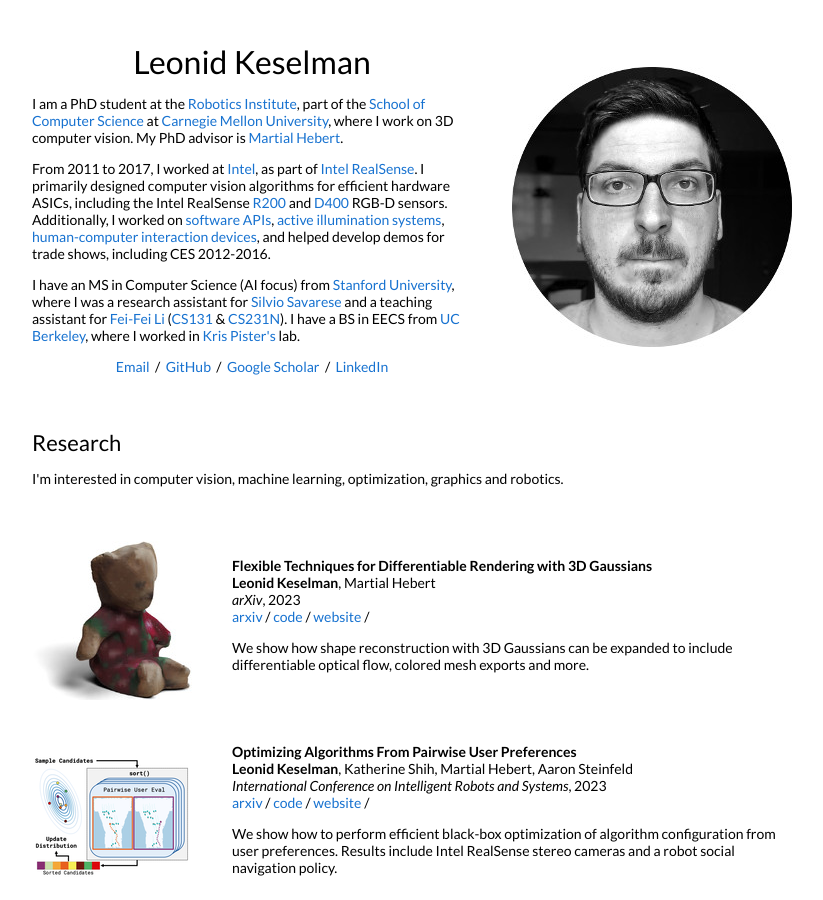
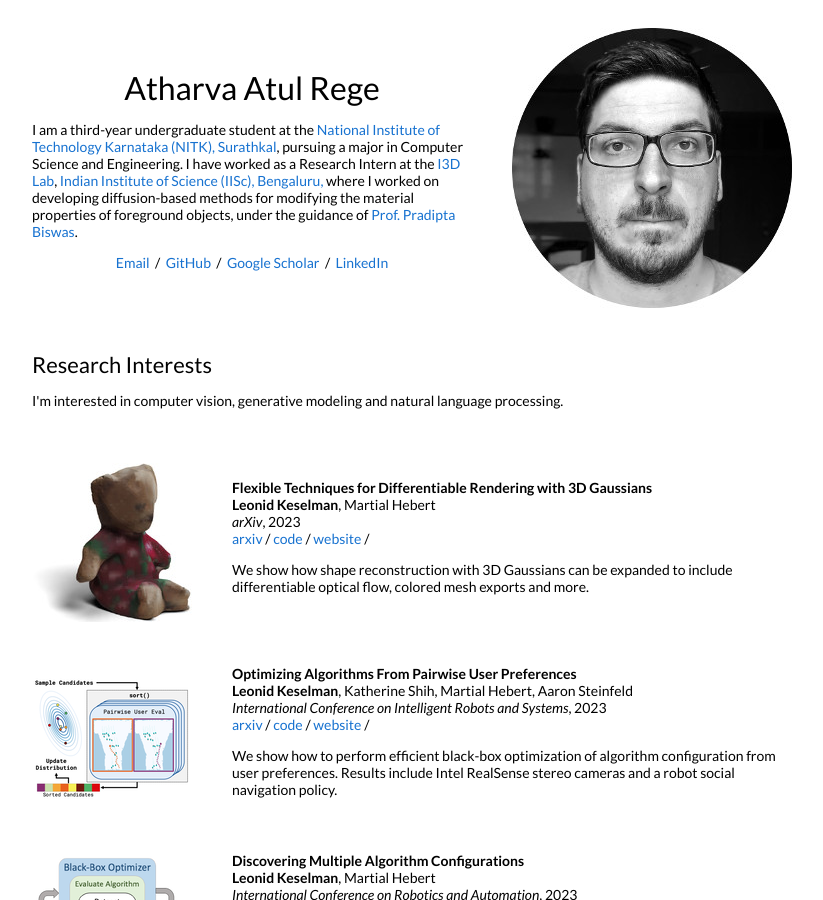
Before and after one commit to Atharva-Rege/atharva-rege.github.io, a Jekyll site: the page built from _posts/2023-08-28-3dgaussians.markdown, in a window 1280 px wide and 900 px high. Shown: the whole window, without its empty margins (228-1051 px from the left). Built offline with Jekyll 4.4.1, drawn with Linux system fonts in a browser that asks for light colours.

Commit message:
Update default.html

```diff
--- a/_layouts/default.html
+++ b/_layouts/default.html
@@ -32,21 +32,16 @@
           <tr style="padding:0px">
             <td style="padding:2.5%;width:60%;vertical-align:middle">
               <h1>
-                Leonid Keselman
+                Atharva Atul Rege
               </h1>
-              <p>I am a PhD student at the <a href="https://www.ri.cmu.edu/">Robotics Institute</a>, part of the <a href="https://www.scs.cmu.edu/">School of Computer Science</a> at <a href="https://www.cmu.edu/">Carnegie Mellon University</a>, where I work on 3D computer vision. My PhD advisor is <a href="http://www.cs.cmu.edu/~hebert/">Martial Hebert</a>.
+              <p>I am a third-year undergraduate student at the <a href="https://www.nitk.ac.in/">National Institute of Technology Karnataka (NITK), Surathkal</a>, pursuing a major in Computer Science and Engineering. I have worked as a Research Intern at the <a href="https://cambum.net/I3D.htm">I3D Lab</a>, <a href="https://www.nitk.ac.in/">Indian Institute of Science (IISc), Bengaluru,</a> where I worked on developing diffusion-based methods for modifying the material properties of foreground objects, under the guidance of <a href="https://cambum.net/PB/">Prof. Pradipta Biswas</a>.
               </p>
-              <p>
-                From 2011 to 2017, I worked at <a href="https://www.intel.com">Intel</a>, as part of <a href="https://www.intelrealsense.com/">Intel RealSense</a>. I primarily designed computer vision algorithms for efficient hardware ASICs, including the Intel RealSense <a href="https://software.intel.com/en-us/articles/realsense-r200-camera">R200</a> and <a href="https://software.intel.com/en-us/realsense/d400">D400</a> RGB-D sensors. Additionally, I worked on <a href="https://github.com/IntelRealSense/librealsense">software APIs</a>, <a href="https://patents.google.com/patent/US9992474B2">active illumination systems</a>, <a href="https://patents.google.com/patent/US9304597">human-computer interaction devices</a>, and helped develop demos for trade shows, including CES 2012-2016.
-              </p>
-              <p>
-                I have an MS in Computer Science (AI focus) from <a href="http://cs.stanford.edu">Stanford University</a>, where I was a research assistant for <a href="http://svl.stanford.edu/">Silvio Savarese</a> and a teaching assistant for <a href="http://svl.stanford.edu/">Fei-Fei Li</a> (<a href="http://vision.stanford.edu/teaching/cs131_fall1617/">CS131</a> & <a href="http://cs231n.stanford.edu/2017/">CS231N</a>). I have a BS in EECS from <a href="http://www.eecs.berkeley.edu/">UC Berkeley</a>, where I worked in <a href="https://people.eecs.berkeley.edu/~pister/">Kris Pister's</a> lab.
-              </p>
+
               <p style="text-align:center">
-                <a target="_blank" href="https://mailhide.io/e/B8TyS"> Email</a> &nbsp;/&nbsp;
-                <a href="https://github.com/leonidk">GitHub</a> &nbsp;/&nbsp;
-                <a href="https://scholar.google.com/citations?user=GCYG4GoAAAAJ">Google Scholar</a> &nbsp;/&nbsp;
-                <a href="https://www.linkedin.com/in/lkeselman"> LinkedIn </a>
+                <a target="_blank" href="https://mailhide.io/en"> Email</a> &nbsp;/&nbsp;
+                <a href="https://github.com/Atharva-Rege">GitHub</a> &nbsp;/&nbsp;
+                <a href="">Google Scholar</a> &nbsp;/&nbsp;
+                <a href="https://www.linkedin.com/in/atharva-rege-467543312/"> LinkedIn </a>
               </p>
             </td>
             <td style="padding:2.5%;width:40%;max-width:40%">
@@ -58,9 +53,9 @@
         <table style="width:100%;border:0px;border-spacing:0px;border-collapse:separate;margin-right:auto;margin-left:auto;">
           <tr>
             <td style="padding:2.5%;width:100%;vertical-align:middle">
-              <h2>Research</h2>
+              <h2>Research Interests</h2>
               <p>
-                I'm interested in computer vision, machine learning, optimization, graphics and robotics.
+                I'm interested in computer vision, generative modeling and natural language processing.
               </p>
             </td>
           </tr>
```
